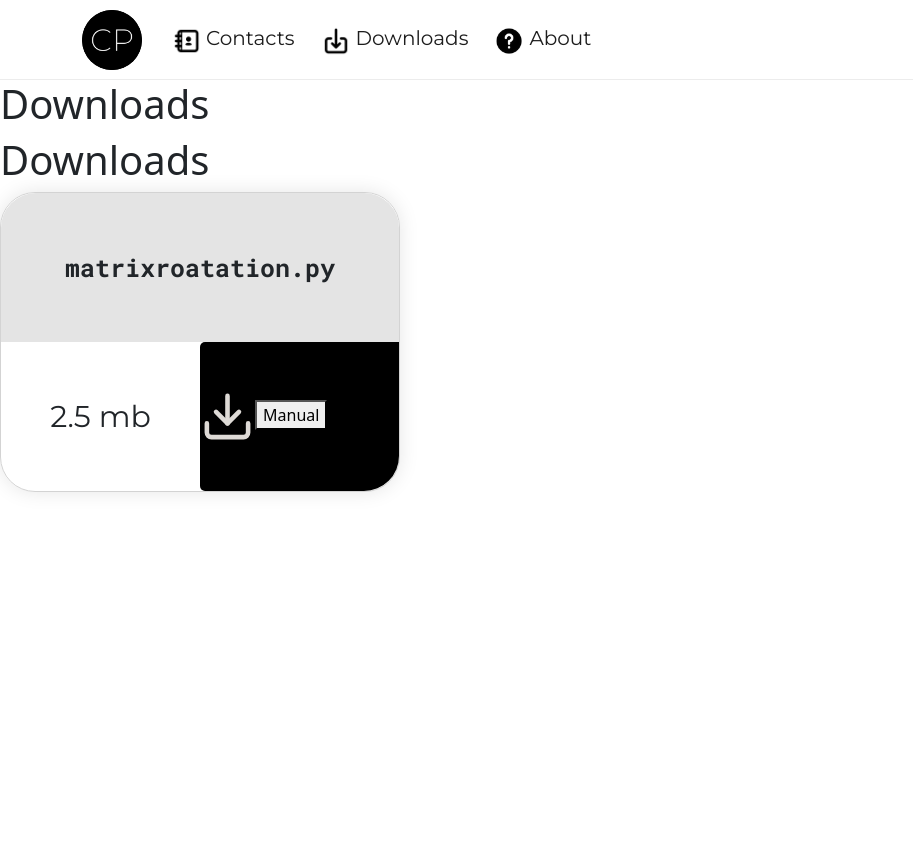
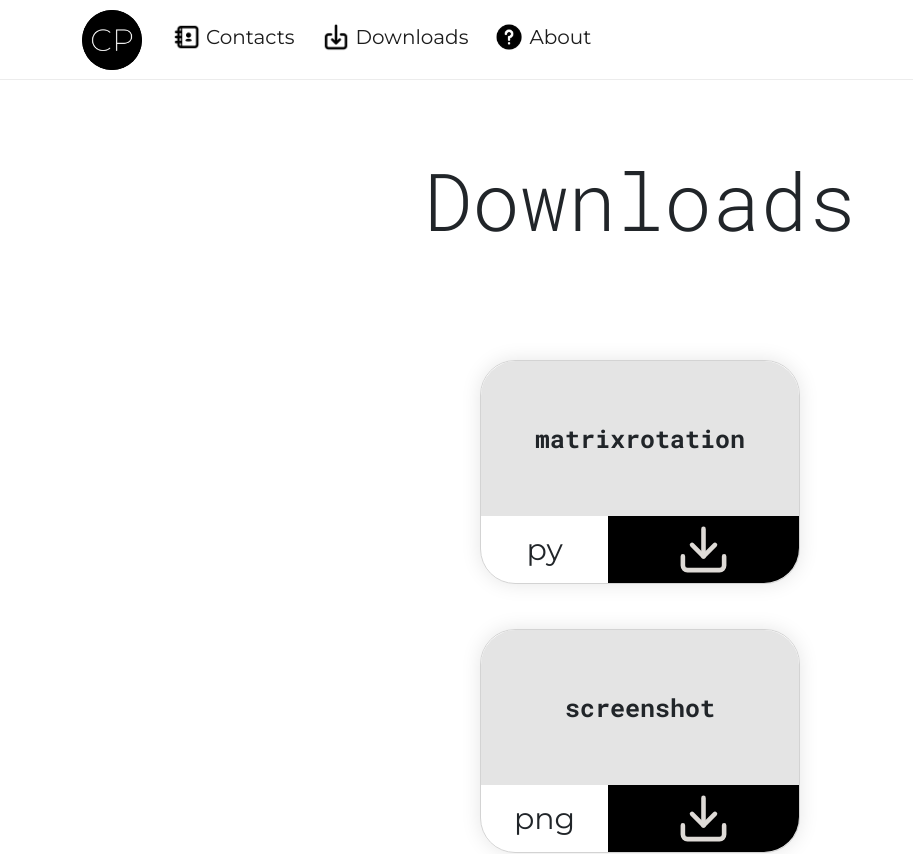
Before and after one commit to commonPlaceC/React-website, a React (Create React App) app: page /Downloads in a window 1280 px wide. Shown: the top 854 px of the page, without its empty margins (0-913 px from the left). Before the commit the page ends 800 px from the top, so only its background shows below. Built offline with nearby package versions, Linux system fonts and the light colour scheme; no server answers.

Commit message:
fixed downloads page

```diff
--- a/package.json
+++ b/package.json
@@ -4,6 +4,7 @@
   "private": true,
   "dependencies": {
     "@material-ui/core": "^4.11.4",
+    "@react-native-firebase/app": "^12.7.1",
     "@testing-library/jest-dom": "^5.12.0",
     "@testing-library/react": "^11.2.7",
     "@testing-library/user-event": "^12.8.3",
@@ -19,8 +20,10 @@
     "react-dom": "^17.0.2",
     "react-download-link": "^2.3.0",
     "react-icons": "^4.2.0",
+    "react-native": "^0.65.1",
     "react-router-dom": "^5.2.0",
     "react-scripts": "4.0.3",
+    "uuid": "^8.3.2",
     "web-vitals": "^1.1.2"
   },
   "scripts": {
--- a/src/Components/DownloadCard.css
+++ b/src/Components/DownloadCard.css
@@ -3,14 +3,37 @@
 
 
 .downloadCard {
+    margin: auto;
+    margin-bottom: 45px;
     display: grid;
-    grid-template-columns: 50% 50%;
-    grid-template-rows: 50% 50%;
-    height: 300px;
-    width: 400px;
+    grid-template-columns: 40% 60%;
+    grid-template-rows: 70% 30%;
+    height: 14rem;
+    width: 20rem;
     border-radius: 35px;
     border: 1px solid rgb(211, 211, 211);
     box-shadow: 0px 0px 20px 0px rgba(0, 0, 0, 0.1);
+    transition: ease-out 0.3s;
+    animation: bottomTransition 0.5s, opacity 0.5s;
+}
+
+@keyframes bottomTransition {
+    from {
+        transform: translateY(150%);
+    }
+    to {
+        transform: translateY(0);
+    }
+}
+
+@keyframes opacity {
+    from{
+        opacity: 0;
+    }
+    to {
+        opacity: 1;
+    }
+
 }
 
 .fileName {
@@ -48,10 +71,17 @@
     grid-column: 2;
     grid-row: 2;
     background-color: rgb(0, 0, 0);
-    border-radius: 5px 0px 35px 5px;
+    border-radius: 0px 0px 35px 0px;
 }
 
 .downloadButton {
     display: flex;
     align-items: center;
+    box-shadow: inset 0 0 0 0 rgb(197, 122, 52);
+    transition: ease-out 0.3s;
+
 }
+
+.downloadButton:hover {
+    box-shadow: inset 12rem 0 0 0 rgb(197, 122, 52);
+}
--- a/src/Components/DownloadCard.js
+++ b/src/Components/DownloadCard.js
@@ -1,41 +1,34 @@
 import React, { useState} from 'react';
-import { saveAs, fileSaver } from 'file-saver';
 import './DownloadCard.css';
 import { FiDownload } from "react-icons/fi";
 
-export default function DownloadCard() {
+export default function DownloadCard({file}) {
 
+    // Variables
+
+    let url = file.url;
+    let name = file.name;
+    let ext = file.ext;
+
+    // Some styles
     const littleStyles =  {
+        margin: 'auto',
         filter: 'invert(1)',
-        backgroundColor: 'white',
-    }
-
-    //function for saving file
-    const saveManual = () => {
-        fileSaver.saveAs(
-            process.env.REACT_APP_CLIENT_URL + "../Storage/matrixrotation.py",
-            "manual.pdf"
-    );
     };
 
+
     return (
-        <div>
-
+        <div className="cardElement">
             <div className="downloadCard">
                 <div className="fileName">
-                    <span> matrixroatation.py</span>
+                    <span> {name}</span>
                 </div>
                 <div className='downloadInfo'>
-                    <span>2.5 mb</span>
+                    <span>{ext}</span>
                 </div>
-                <div className="downloadButton">
-                    <a href="../Storage/matrixrotation.py" download>
-                        <FiDownload style={littleStyles} size='55px'/>
-                        <button onClick={saveManual}>
-                            Manual
-                        </button>
-                    </a>
-                </div>
+                <a href={url} className="downloadButton" download target="_blank">
+                    <FiDownload style={littleStyles} size='55px'/>
+                </a>
             </div>
         </div>
     )
--- a/src/Components/Navbar.css
+++ b/src/Components/Navbar.css
@@ -151,6 +151,11 @@
   }
 }
 
+
+.navbarImg {
+  margin-bottom: 5px;
+}
+
 .navbarText:hover {
   color: #fde2e2;
   background-color: #242424;
--- a/src/Components/Navbar.js
+++ b/src/Components/Navbar.js
@@ -30,15 +30,15 @@ class Header extends Component {
             <Navbar.Collapse id="responsive-navbar-nav">
               <Nav classname="mr-auto">
                 <Nav.Link href="/Contacts" className="boxcolor">
-                <img src={contacts} width="30" height="30"/>
+                <img src={contacts} width="30" height="30" className="navbarImg"/>
                   <span>Contacts</span>
                 </Nav.Link>
                 <Nav.Link href="/Downloads" className="boxcolor">
-                  <img src={download} width="30" height="30"/>
+                  <img src={download} width="30" height="30" className="navbarImg"/>
                   <span>Downloads</span>
                 </Nav.Link>
                 <Nav.Link href="/About" className="boxcolor">
-                  <img src={question} width="30" height="30"/>
+                  <img src={question} width="30" height="30" className="navbarImg"/>
                   <span>About</span>
                 </Nav.Link>
               </Nav>
--- /dev/null
+++ b/src/Pages/Downloads.css
@@ -0,0 +1,9 @@
+@import url('https://fonts.googleapis.com/css2?family=Montserrat&display=swap');
+
+.downloadsTitle {
+    text-align: center;
+    font-family: 'Roboto Mono', monospace;
+    font-size: 80px;
+    margin-top: 60px;
+    margin-bottom: 100px;
+}
--- a/src/Pages/Downloads.js
+++ b/src/Pages/Downloads.js
@@ -1,15 +1,33 @@
 import React, { Component } from 'react';
 import DownloadCard from '../Components/DownloadCard';
 import Footer from '../Components/Footer';
+import storage from '../firebase';
+import './Downloads.css';
 
-export default class Downloads extends Component {
-    render() {
-        return (
-            <div>
-                <h1>Downloads</h1>
-                <h1>Downloads</h1>
-                <DownloadCard/>
+export default function Downloads() {
+
+
+    const files = [
+        { name: 'matrixrotation', ext: 'py', url: "https://vk.com/doc307109761_606215311"},
+        { name: 'screenshot', ext: 'png', url: "https://disk.yandex.ru/d/yBAsHPDxO07e_A"},
+
+    ]
+
+    const styles =
+    storage.ref("matrixrotation.py").getDownloadURL()
+    .then((url) => {console.log(url)})
+
+    return (
+        <div>
+            <div className="downloadsTitle">
+                <span>Downloads</span>
             </div>
-        )
-    }
+            <div className="cards">
+                { files.map(file => (
+                    <DownloadCard file={file}/>
+                ))}
+            </div>
+            <Footer/>
+        </div>
+    )
 }
--- /dev/null
+++ b/src/firebase.js
@@ -0,0 +1,17 @@
+import firebase from 'firebase';
+
+const firebaseConfig = {
+    apiKey: "AIzaSyAhKT1rPVF3YvOgoB7ZNMu-xUs2MPG0iEk",
+    authDomain: "commonpage-273cc.firebaseapp.com",
+    projectId: "commonpage-273cc",
+    storageBucket: "commonpage-273cc.appspot.com",
+    messagingSenderId: "853811946502",
+    appId: "1:853811946502:web:69a3e0a3d7821ca24dcf87"
+  };
+
+
+firebase.initializeApp(firebaseConfig);
+
+var storage = firebase.storage();
+
+export default storage;
--- a/src/index.js
+++ b/src/index.js
@@ -3,6 +3,7 @@ import ReactDOM from 'react-dom';
 import './index.css';
 import App from './App';
 import reportWebVitals from './reportWebVitals';
+
 
 ReactDOM.render(
     <App />,
```
Also changed, not shown: src/hooks/useFileDownloader.js (added, +23 -0 lines), 1 other file (tests, documents, lock files or other folders).
